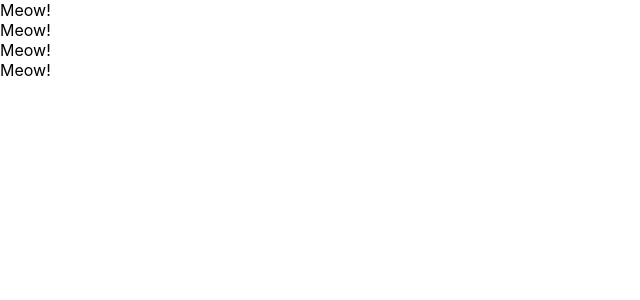
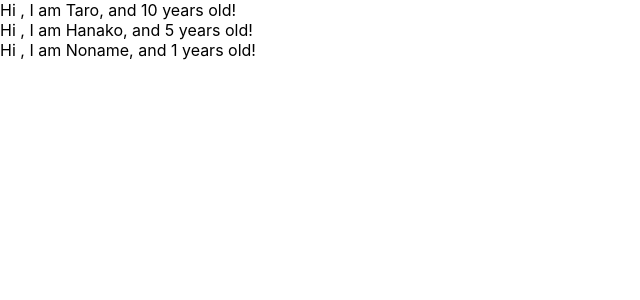
Before and after one commit to heizitsutomo/udemy-react-redux-crud-application, a React (Create React App) app in the folder my-app/: page / in a window 1280 px wide. Shown: the top 300 px of the page, without its empty margins (0-640 px from the left). Built offline with nearby package versions, Linux system fonts and the light colour scheme.

Commit message:
feat:16 props finish

```diff
--- a/my-app/src/App.js
+++ b/my-app/src/App.js
@@ -28,17 +28,27 @@
 // }
 
 const App = () => {
+  const profiles = [
+    { name: "Taro", age: 10 },
+    { name: "Hanako", age: 5 },
+    { name: "Noname" }
+  ];
   return (
     <div>
-      <Cat />
-      <Cat />
-      <Cat />
-      <Cat />
+      {profiles.map((profiles, index) => {
+        return <User name={profiles.name} age={profiles.age} key={index} />;
+      })}
     </div>
   );
 };
-const Cat = () => {
-  return <div>Meow!</div>;
+const User = (props) => {
+  return (
+    <div>
+      Hi , I am {props.name}, and {props.age} years old!
+    </div>
+  );
 };
-
+User.defaultProps = {
+  age: 1,
+};
 export default App;
```
